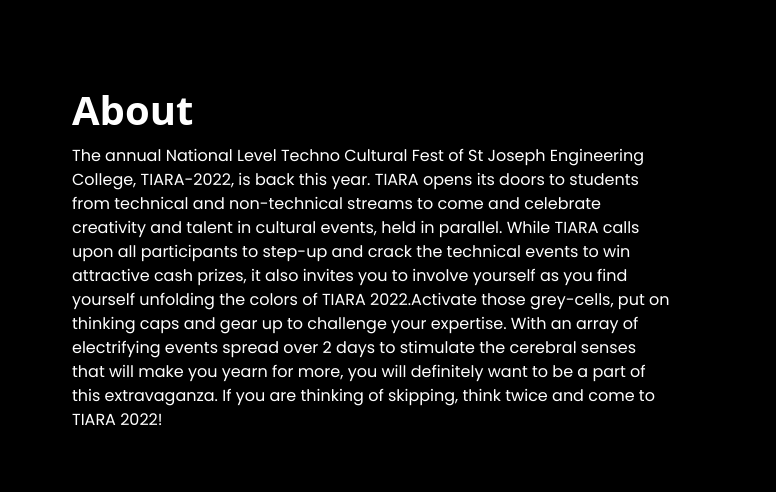
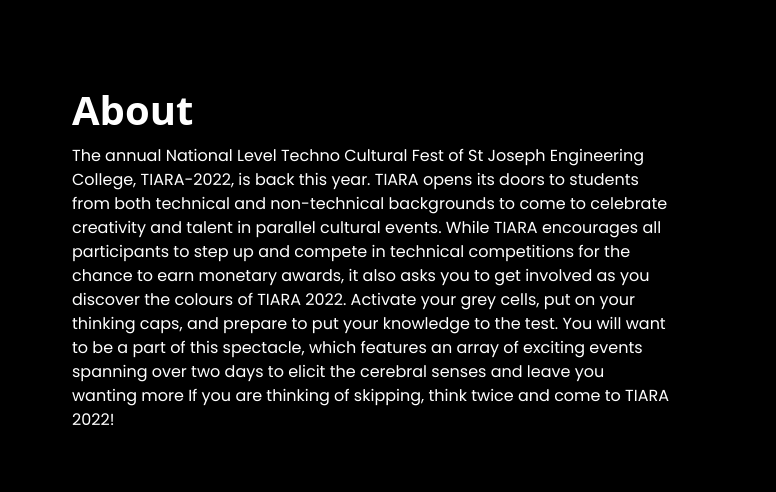
Before and after one commit to DELTA-SJEC/Tiara-2022, a plain HTML site: page index.html in a window 1280 px wide. Shown: the part 1720-2212 px from the top of the page, 0-776 px from the left. Drawn offline with nearby package versions, Linux system fonts and the light colour scheme.

Commit message:
The final commit

```diff
--- a/index.html
+++ b/index.html
@@ -190,12 +190,12 @@
     <div class="container-fluid">
       <h2 style="padding: 0px 60px !important;">About</h2>
       <p>The annual National Level Techno Cultural Fest of St Joseph Engineering College, TIARA-2022, is back this year.
-        TIARA opens its doors to students from technical and non-technical streams to come and celebrate creativity and
-        talent in cultural events, held in parallel. While TIARA calls upon all participants to step-up and crack the
-        technical events to win attractive cash prizes, it also invites you to involve yourself as you find yourself
-        unfolding the colors of TIARA 2022.Activate those grey-cells, put on thinking caps and gear up to challenge your
-        expertise. With an array of electrifying events spread over 2 days to stimulate the cerebral senses that will
-        make you yearn for more, you will definitely want to be a part of this extravaganza. If you are thinking of
+        TIARA opens its doors to students from both technical and non-technical backgrounds to come to celebrate
+        creativity and talent in parallel cultural events. While TIARA encourages all participants to step up and
+        compete in technical competitions for the chance to earn monetary awards, it also asks you to get involved as
+        you discover the colours of TIARA 2022. Activate your grey cells, put on your thinking caps, and prepare to put
+        your knowledge to the test. You will want to be a part of this spectacle, which features an array of exciting
+        events spanning over two days to elicit the cerebral senses and leave you wanting more If you are thinking of
         skipping, think twice and come to TIARA 2022!</p>
     </div>
     <img src="/assets/Tiara-logo.png" alt="">
```
